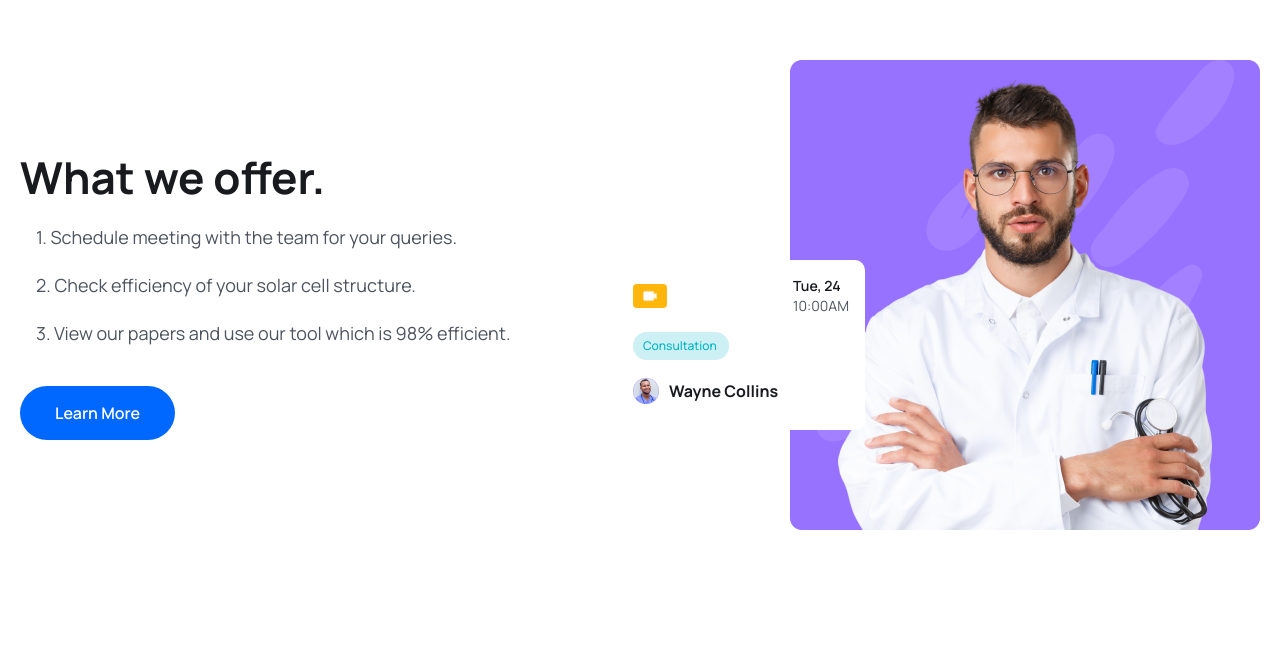
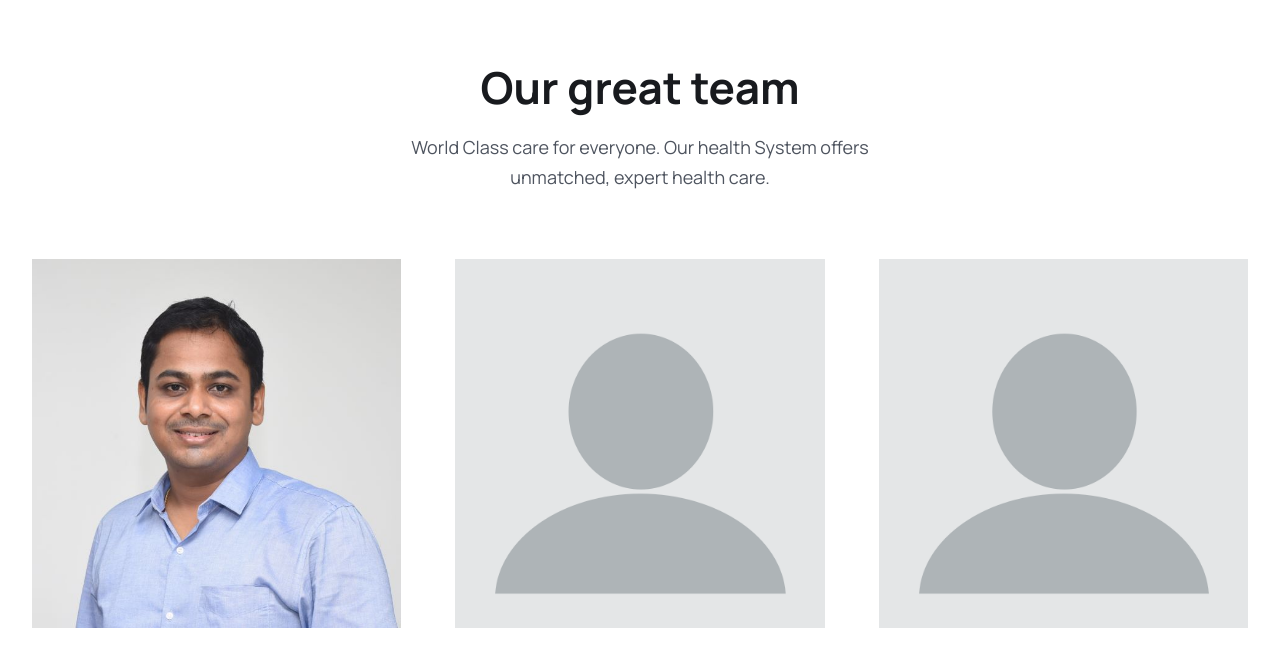
Before and after one commit to ahsas29/SolarcellSRM, a React (Vite) app in the folder frontend/: page / in a window 1280 px wide. Shown: the part 3430-4080 px from the top of the page. Built offline with nearby package versions, Linux system fonts and the light colour scheme.

Commit message:
hata diya

```diff
--- a/frontend/src/pages/Home.jsx
+++ b/frontend/src/pages/Home.jsx
@@ -160,61 +160,7 @@ const Home = () => {
       </section>
       {/* {===== Services Section Ends=====} */}
 
-      {/* {===== Feature Section=====} */}
-      <section>
-        <div className="container">
-          <div className="flex items-center justify-between flex-col lg:flex-row">
-            {/* {===== Feature Content=====} */}
-            <div className="xl:w-[670px]">
-              <h2 className="heading">
-                What we offer.
-              </h2>
 
-              <ul className="pl-4">
-                <li className="text__para">
-                  1. Schedule meeting with the team for your queries.
-                </li>
-
-                <li className="text__para">
-                  2. Check efficiency of your solar cell structure.
-                </li>
-
-                <li className="text__para">
-                  3. View our papers and use our tool which is 98% efficient.
-                </li>
-              </ul>
-              <Link to="/" ><button className="btn">Learn More</button></Link>
-            </div>
-            {/* {===== Feature Img=====} */}
-            <div className="relative z-10 xl:w-[770px] flex justify-end mt-[50px] lg:mt-0">
-              <img src={featureImg} className="3/4" alt="" />
-              <div className="w-[150px] lg:w-[248px] bg-white absolute bottom-[50px] left-0 md:bottom-[100px] md:left-5 z-20 p-2 pb-3 lg:pt-4 lg:px-4 lg:pb-[26px] rounded-[10px]">
-                <div className="flex items-center justify-between">
-                  <div className="flex items-center gap-[6px] lg:gap-3">
-                    <span className="w-5 h-5 lg:w-[34px] flex items-center justify-center bg-yellowColor rounded py-1 px-[6px] lg:py-3 lg:px-[9px]">
-                      <img src={videoIcon} alt="" />
-                    </span>
-                  </div>
-                  <div>
-                    <p className="text-[10px] leading-[10px] lg:text-[14px] lg:leading-5 text-headingColor font-[600]">Tue, 24</p>
-                    <p className="text-[10px] leading-[10px] lg:text-[14px] lg:leading-5 text-textColor font-[400]">10:00AM</p>
-                  </div>
-                </div>
-
-                <div className="w-[65px] lg:w-[96px] bg-[#CCF0F3] py-1 px-2 lg:py-[6px] lg:px-[10px] text-[8px] leading-[8px] lg:text-[12px] lg:leading-4 text-irisBlueColor font-[500] mt-2 lg:mt-4 rounded-full">
-                  Consultation
-                </div>
-
-                <div className="flex items-center gap-[6px] lg:gap-[10px] mt-2 lg:mt-[18px]">
-                  <img src={avatarIcon} alt="" />
-                  <h4 className="text-[10px] leading-3 lg:text-[16px] lg:leading-[22px] font-[700] text-headingColor">Wayne Collins</h4>
-                </div>
-              </div>
-            </div>
-          </div>
-        </div>
-      </section>
-      {/* {===== Feature Section Ends=====} */}
       {/* {===== Our great Doctors=====} */}
       <section>
         <div className="container">
```
